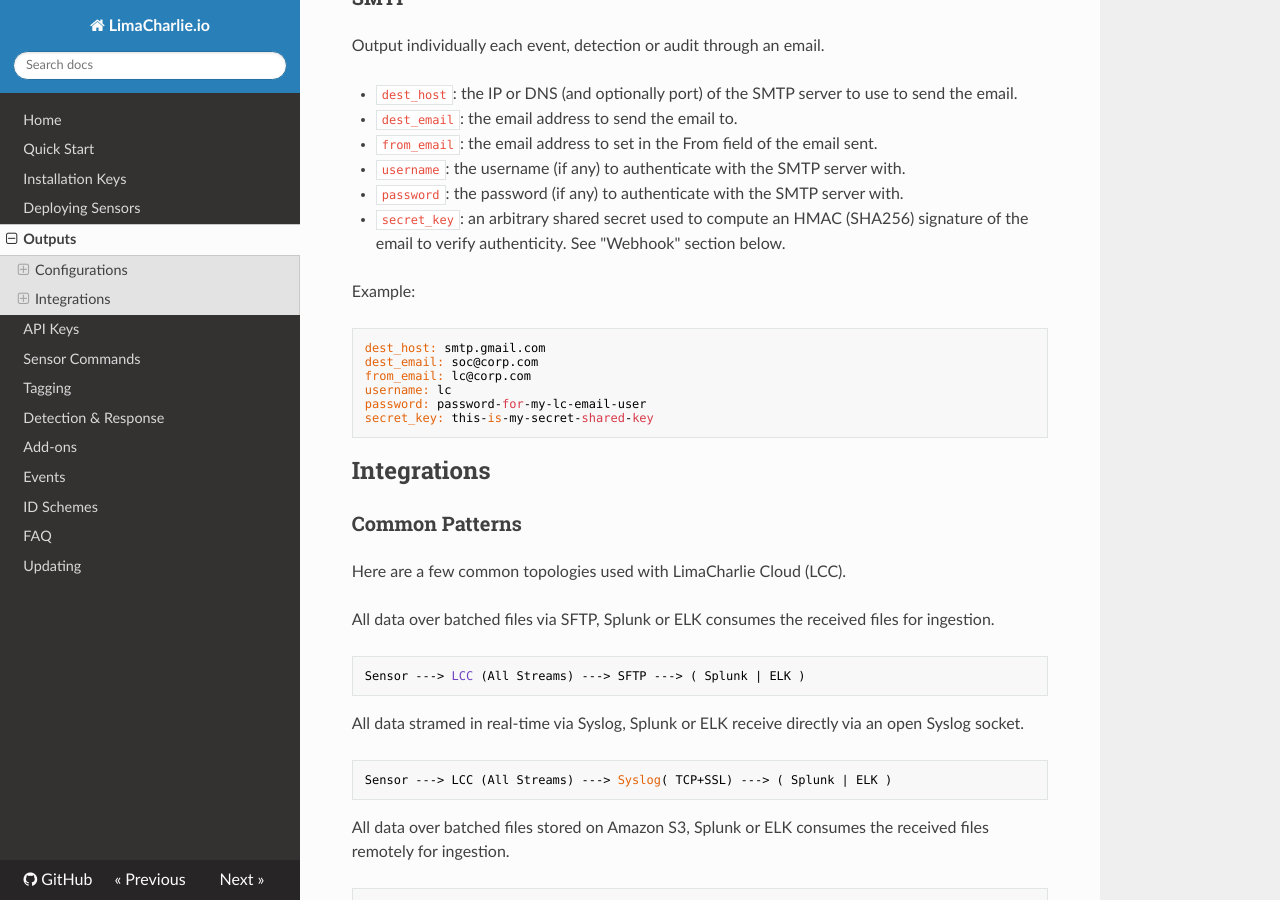
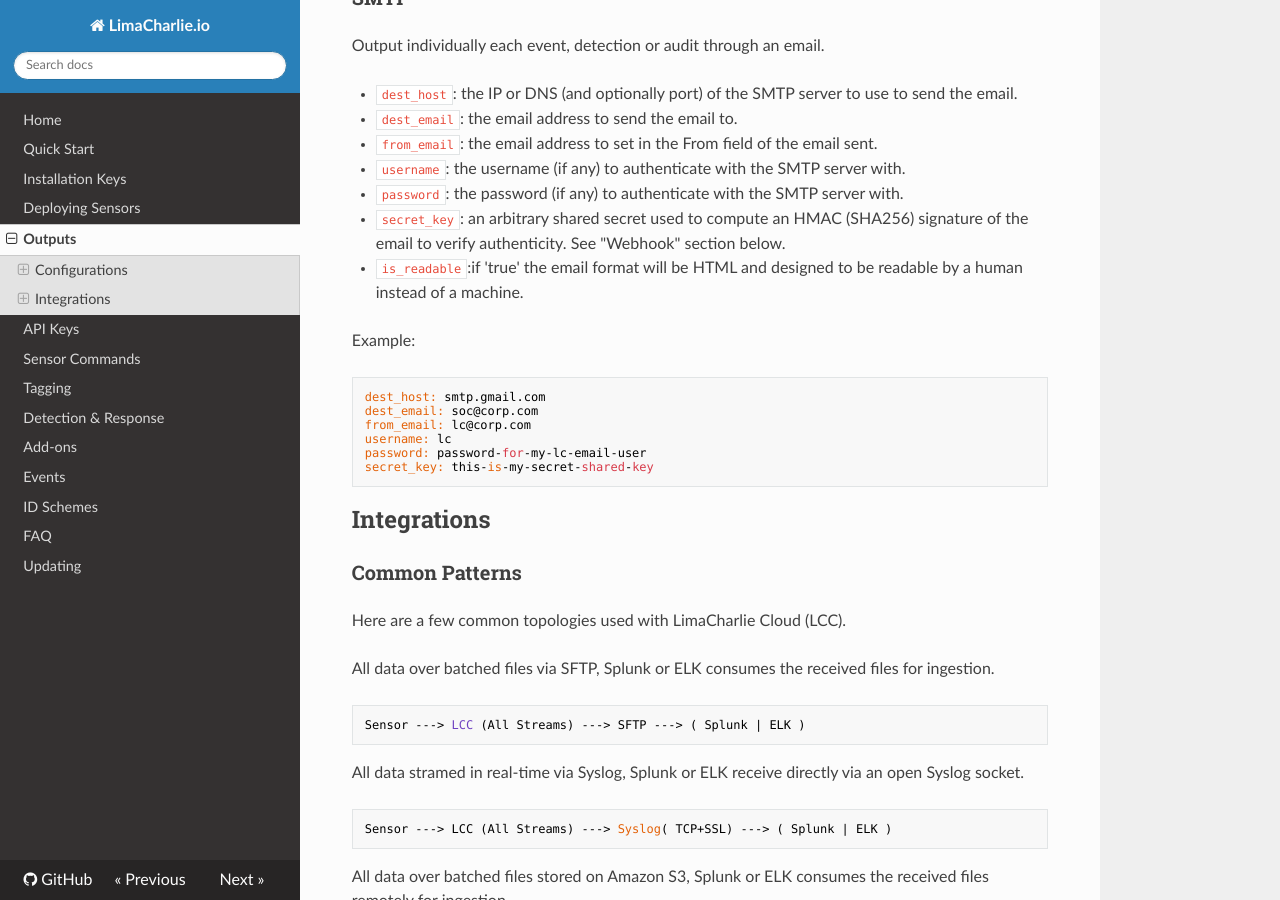
Before and after one commit to refractionPOINT/lce_doc, an MkDocs documentation site: the page built from docs/outputs.md, in a window 1280 px wide and 900 px high, scrolled down 3816 px. Built offline with MkDocs 1.6.1, drawn with Linux system fonts in a browser that asks for light colours; nearby versions of some CDN libraries; old or Windows-style settings are respelled for this version of MkDocs.

Commit message:
Adding new SMTP parameter for human readable.

````diff
--- a/docs/outputs.md
+++ b/docs/outputs.md
@@ -143,6 +143,7 @@ Output individually each event, detection or audit through an email.
 * `username`: the username (if any) to authenticate with the SMTP server with.
 * `password`: the password (if any) to authenticate with the SMTP server with.
 * `secret_key`: an arbitrary shared secret used to compute an HMAC (SHA256) signature of the email to verify authenticity. See "Webhook" section below.
+* `is_readable`:if 'true' the email format will be HTML and designed to be readable by a human instead of a machine.
 
 Example:
 ```
````
